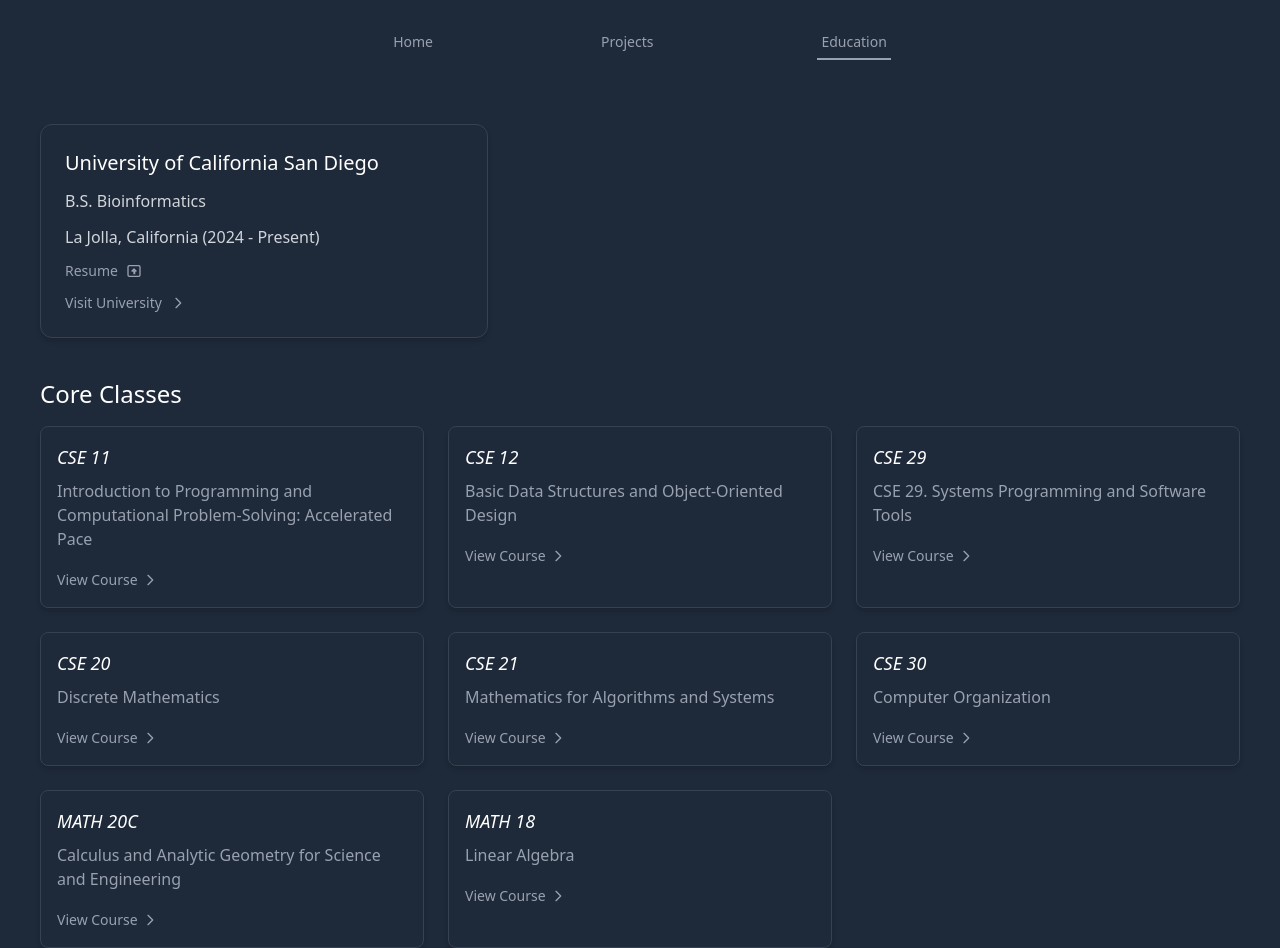
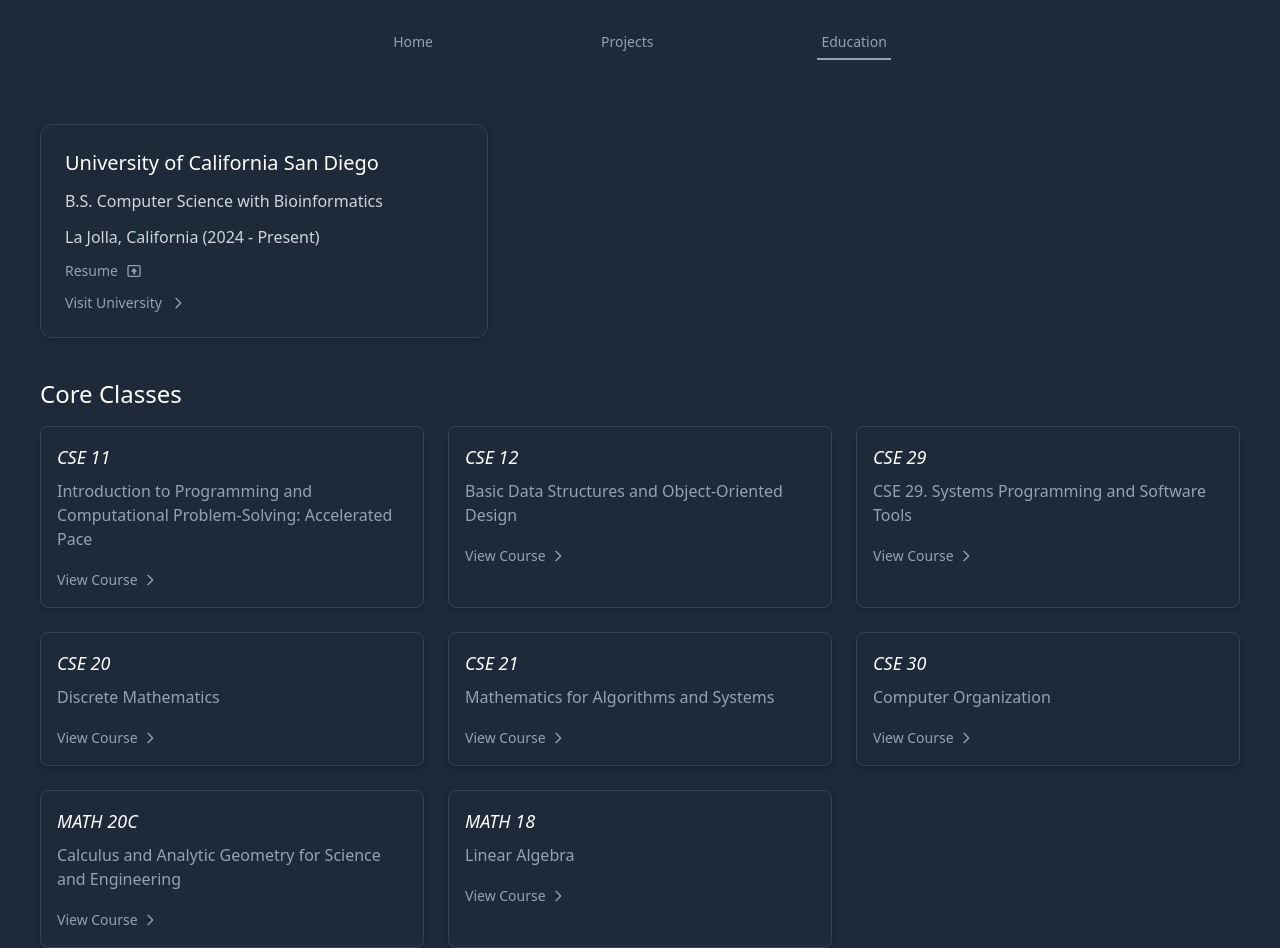
Before and after one commit to siddharthsiva/siddharthsiva.github.io, a React (Vite) app: page /education in a window 1280 px wide. Built offline with nearby package versions, Linux system fonts and the light colour scheme.

Commit message:
major update

```diff
--- a/src/components/Cards/eduCard.tsx
+++ b/src/components/Cards/eduCard.tsx
@@ -5,7 +5,7 @@
                 University of California San Diego
             </h3>
             <p className="text-gray-300 text-base text-left">
-                B.S. Bioinformatics
+                B.S. Computer Science with Bioinformatics
             </p>
             <p className="text-gray-300 text-base text-left">
                 La Jolla, California (2024 - Present)
```
